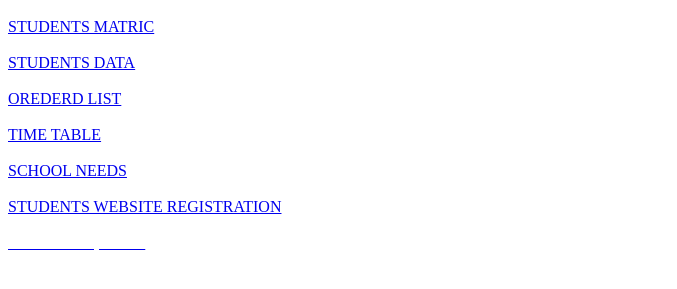
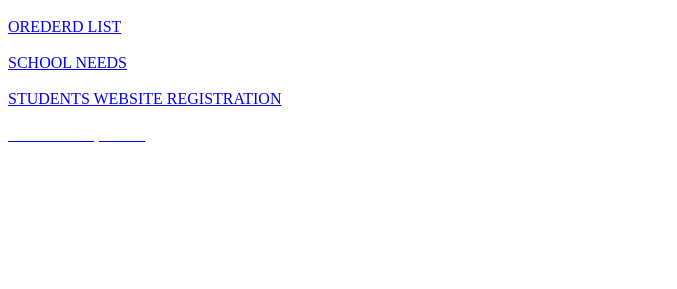
Before and after one commit to ibrahim2474/ibrahim2474.github.io, a plain HTML site: page index.html in a window 1280 px wide. Shown: the part 353-642 px from the top of the page, without its empty margins (0-677 px from the left). Drawn offline with Linux system fonts and the light colour scheme.

Commit message:
Update index.html

```diff
--- a/index.html
+++ b/index.html
@@ -10,10 +10,7 @@
         <h1>LIBRARY AND INFORMATION SCIENCE</h1><br><br>
         <h1>ABDULRASAQ IBRAHIM</h1><br>
         <h1>19/47ls/01096</h1>
-        <a href="Students form.html" align="center">STUDENTS MATRIC</a><br><br>
-        <a href="examination.html"> STUDENTS DATA</a><br><br>
     <a href="foot.html"> OREDERD LIST </a><br><br>
-    <a href="lis time table.html"> TIME TABLE</a><br><br>
     <a href="school need.html">SCHOOL NEEDS</a><br><br>
     <a href="r.html">STUDENTS WEBSITE REGISTRATION</a><br><br>
     <a href="reg.html"><font color="white">Click here to proceed</font></a>
```
